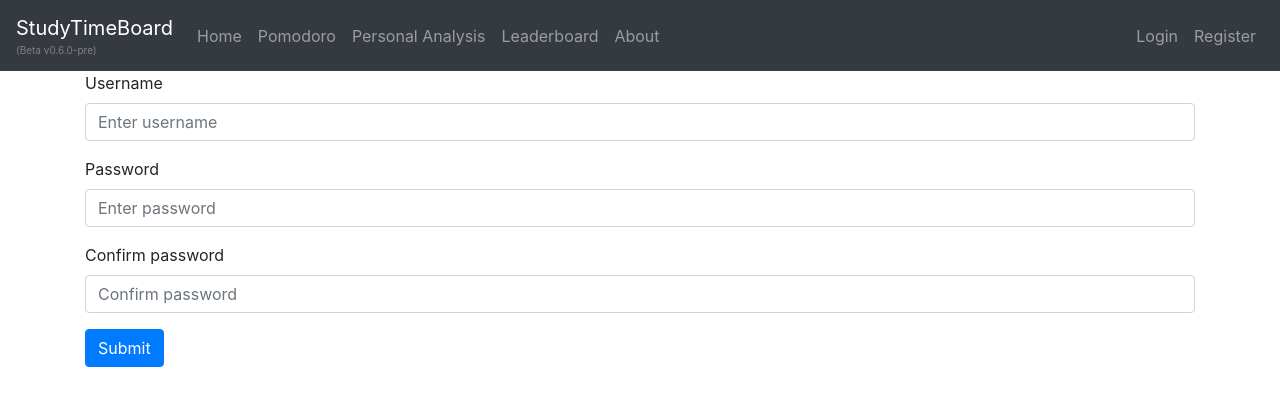
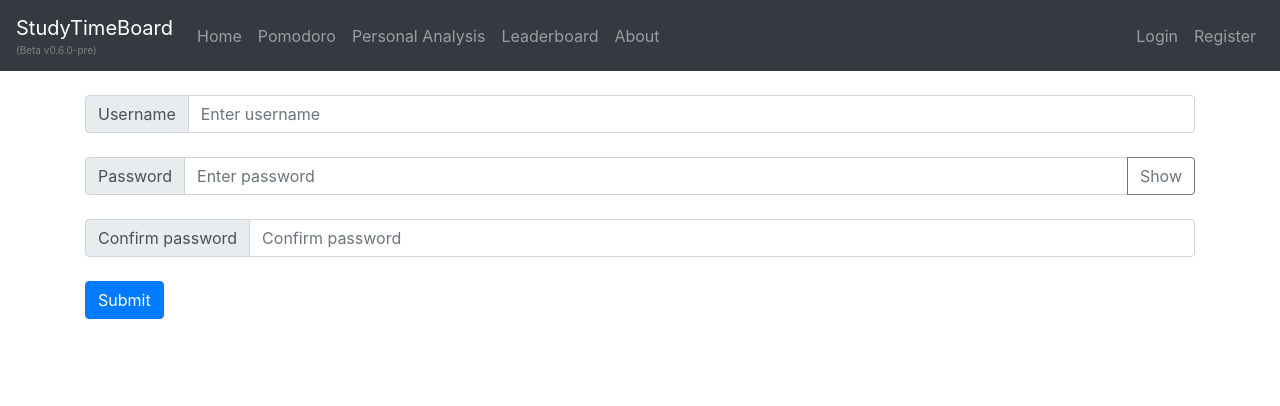
Before and after one commit to Apollo1840/StudyTimeBoard, a React (Create React App) app in the folder frontend/: page /register in a window 1280 px wide. Shown: the top 406 px of the page. Built offline with nearby package versions, Linux system fonts and the light colour scheme.

Commit message:
Add confirm and show password on register page.

```diff
--- a/frontend/src/components/registerview/RegisterView.jsx
+++ b/frontend/src/components/registerview/RegisterView.jsx
@@ -1,31 +1,38 @@
-import React, { Component } from 'react';
-import { Form, Button } from 'react-bootstrap'
+import React, { Component, useState } from 'react';
+import { Form, Button, InputGroup, FormControl } from 'react-bootstrap'
 import AuthService from "../../services/AuthService";
-import {login} from "../../redux/authActions";
+import { login } from "../../redux/authActions";
 import store from "../../redux-store";
 
 class RegisterView extends Component {
-  constructor(props){
+  constructor(props) {
     super(props);
     this.state = {
       username: '',
       password: '',
-      confirm_password: ''
+      confirm_password: '',
+      password_type: 'password'
     }
 
-
     this.handleSubmit = this.handleSubmit.bind(this);
+    this.toggelPasswordvisiblity = this.toggelPasswordvisiblity.bind(this)
   }
 
   handleSubmit(event) {
     event.preventDefault()
-    let username= this.state.username
+    let username = this.state.username
     let password = this.state.password
     let confirm_password = this.state.confirm_password
-
+    if (username === '') {
+      alert("Username can't be empty.")
+    } else if (password === '') {
+      alert("Password can't be empty.")
+    } else if (password !== confirm_password) {
+      alert("Passwords don't match.")
+    } else {
       AuthService.register(username, password)
         .then((data) => {
-      store.dispatch(login(username,data.token));
+          store.dispatch(login(username, data.token));
         })
         .catch((e) => {
           alert(e);
@@ -34,23 +41,47 @@
           });
         });
     }
+  }
+
+  toggelPasswordvisiblity(event) {
+    event.preventDefault()
+    event.stopPropagation()
+    this.setState({
+      password_type: this.state.password_type === 'text' ? 'password' : 'text'
+    })
+  }
 
   render() {
-    return(
+    return (
       <main className="container">
         <Form onSubmit={this.handleSubmit}>
-          <Form.Group controlId="formUsername">
-            <Form.Label>Username</Form.Label>
-            <Form.Control type="text" placeholder="Enter username" onChange={e => this.setState({username: e.target.value})}/>
-          </Form.Group>
-          <Form.Group>
-            <Form.Label>Password</Form.Label>
-            <Form.Control type="password" placeholder="Enter password" onChange={e => this.setState({password: e.target.value})}/>
-          </Form.Group>
-          <Form.Group>
-            <Form.Label>Confirm password</Form.Label>
-            <Form.Control type="password" placeholder="Confirm password" onChange={e => this.setState({confirm_password: e.target.value})}/>
-          </Form.Group>
+          <div>
+            <br />
+            <InputGroup>
+              <InputGroup.Prepend>
+                <InputGroup.Text>Username</InputGroup.Text>
+              </InputGroup.Prepend>
+              <FormControl type="text" placeholder="Enter username" onChange={e => this.setState({ username: e.target.value })} />
+            </InputGroup>
+            <br />
+            <InputGroup>
+              <InputGroup.Prepend>
+                <InputGroup.Text>Password</InputGroup.Text>
+              </InputGroup.Prepend>
+              <FormControl type={this.state.password_type} placeholder="Enter password" onChange={e => this.setState({ password: e.target.value })} />
+              <InputGroup.Append>
+                <Button variant="outline-secondary" label={this.state.password_type === 'text' ? 'Hide' : 'Show'} onClick={this.toggelPasswordvisiblity}>{this.state.password_type === 'text' ? 'Hide' : 'Show'}</Button>
+              </InputGroup.Append>
+            </InputGroup>
+            <br />
+            <InputGroup>
+              <InputGroup.Prepend>
+                <InputGroup.Text>Confirm password</InputGroup.Text>
+              </InputGroup.Prepend>
+              <FormControl type={this.state.password_type} placeholder="Confirm password" onChange={e => this.setState({ confirm_password: e.target.value })} />
+            </InputGroup>
+          </div>
+          <br />
           <Button variant="primary" type="submit">Submit</Button>
         </Form>
       </main>
```
Lines whose indentation alone changed are shown as unchanged.
